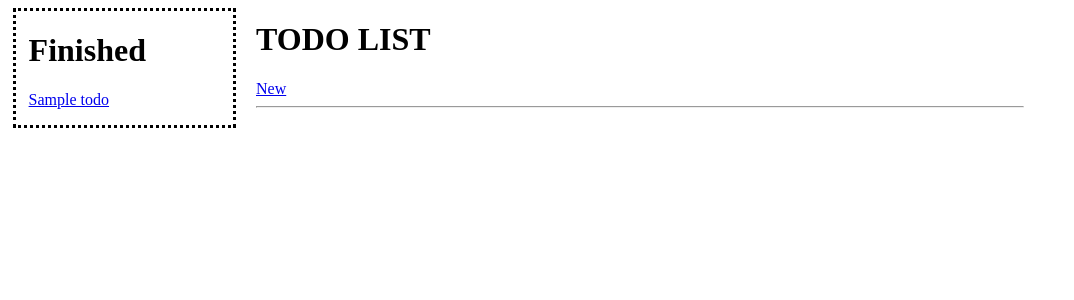
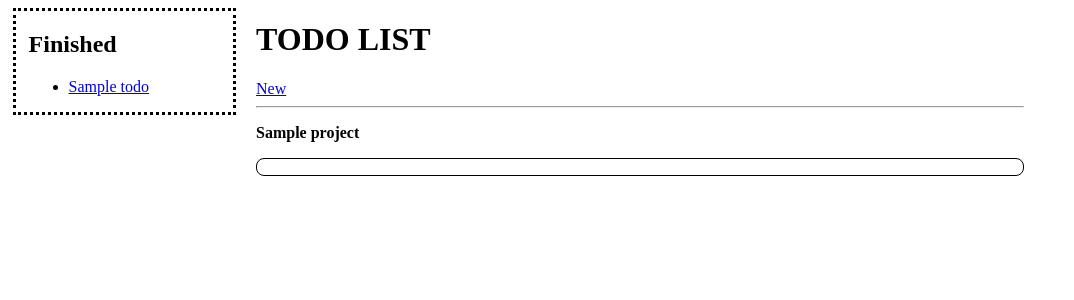
Before and after one commit to Curt-H/bgztech, a Django app: template templates/todolist/homepage.html in a window 1280 px wide. Shown: the top 300 px of the page, without its empty margins (0-1074 px from the left). Run offline with Django 3.2, Linux system fonts and the light colour scheme; the template is opened without the code that fills it: most values are stand-ins (such as "Sample title", 1, 10 or a date in 2020); parts of the project's set-up code (start-up, migrations or seed data) failed here and were passed over.

Commit message:
Feature: Sorted todos by project on todo pages

```diff
--- a/bgztech/settings.py
+++ b/bgztech/settings.py
@@ -27,7 +27,7 @@ MEDIA_ROOT = MEDIA_DIR
 SECRET_KEY = 'di&j^e&-fke*a1d#8l(vwne!nyf$#i-ql2sio)oawggl71@-r%'
 
 # SECURITY WARNING: don't run with debug turned on in production!
-DEBUG = True
+DEBUG = False
 
 ALLOWED_HOSTS = ['*']
 # Application definition
--- a/static/css/todo.css
+++ b/static/css/todo.css
@@ -15,3 +15,14 @@ div.finish {
     top: 1%;
     border-style: dotted;
 }
+
+div.project {
+    font-size: 1rem;
+    font-weight: bolder;
+}
+
+div.content {
+    border-style: solid;
+    border-width: 0.1rem;
+    border-radius: 0.5rem;
+}
--- a/templates/todolist/homepage.html
+++ b/templates/todolist/homepage.html
@@ -4,7 +4,8 @@
 <html lang="en">
 <head>
     <meta charset="UTF-8">
-    <meta name="viewport" content="width=device-width,initial-scale=1.0, minimum-scale=1.0, maximum-scale=1.0, user-scalable=no"/>
+    <meta name="viewport"
+          content="width=device-width,initial-scale=1.0, minimum-scale=1.0, maximum-scale=1.0, user-scalable=no"/>
     <title>Title</title>
     <link rel="stylesheet" href="{% static 'css/todo.css' %}">
 </head>
@@ -14,29 +15,46 @@
 <hr>
 <div class="infinished">
     {% if todos is not None %}
+        {% for project, todos in todos_sorted.items %}
+            <div class="project">
+                <p>{{ project }}</p>
+            </div>
+
+            <div class="content">
+                <ul>
                     {% for todo in todos %}
                         {% if not todo.finish %}
+
+                            <li>
                                 <a href="{% url 'todo content' todo.uuid %}">
-                    <h2>任务: {{ todo.title }}</h2>
+                                    {{ todo.content }}
                                 </a>
-                {% if todo.content %}
-                    <p>{{ todo.content }}</p>
-                {% endif %}
-                <hr>
+                            </li>
+
                         {% endif %}
                     {% endfor %}
+                </ul>
+
             </div>
+
+        {% endfor %}
+
         <div class="finish">
-            <h1>Finished</h1>
+            <h2>Finished</h2>
             {% for todo in todos %}
                 {% if todo.finish %}
+                    <ul>
+                        <li>
                             <a href="{% url 'todo content' todo.uuid %}">
-                        <p>{{ todo.title }}</p>
+                                {{ todo.title }}
                             </a>
+                        </li>
+                    </ul>
                 {% endif %}
             {% endfor %}
         </div>
 
     {% endif %}
+</div>
 </body>
 </html>
```
Also changed, not shown: todolist/views.py (+10 -0 lines). Lines whose indentation alone changed are shown as unchanged.
